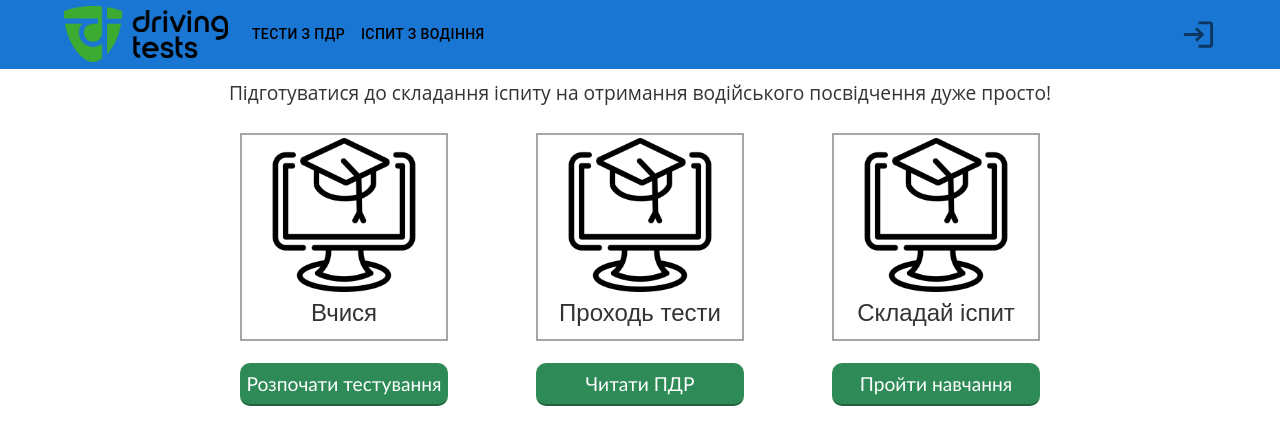
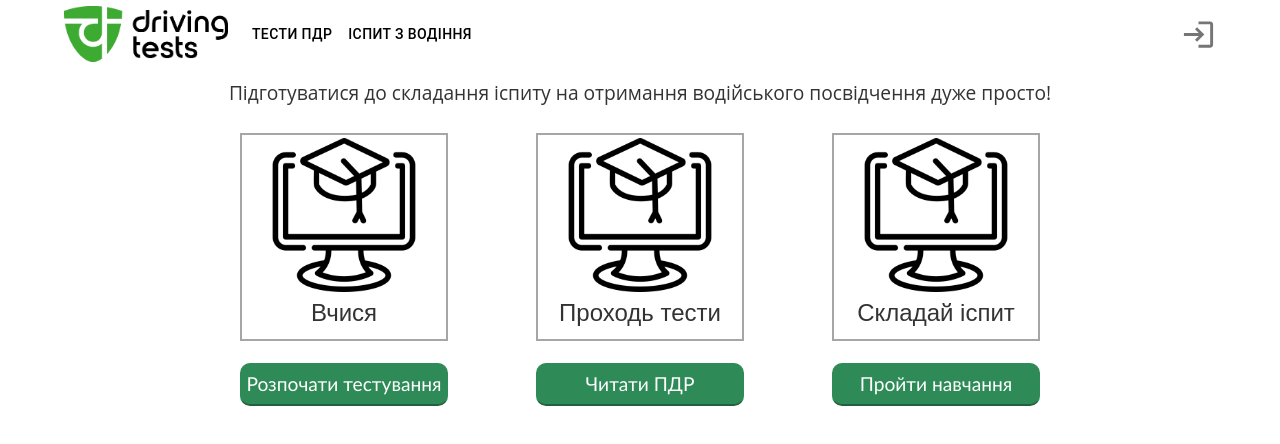
Before and after one commit to ILabiak/driverTests, a React (Create React App) app in the folder client/: page / in a window 1280 px wide. Shown: the top 444 px of the page. Built offline with nearby package versions, Linux system fonts and the light colour scheme.

Commit message:
add manual buttons

```diff
--- a/client/src/components/Layout.jsx
+++ b/client/src/components/Layout.jsx
@@ -115,11 +115,10 @@ function Layout(props) {
 
   return (
     <AppBar position="static"
-      // style={{ background: 'white' }}
+      style={{ background: 'white' }}
     >
       <Container maxWidth="lg">
         <Toolbar disableGutters>
-          {/* <AdbIcon sx={{ display: { xs: 'none', md: 'flex' }, mr: 1 }} /> */}
           <Box
             noWrap
             component="a"
@@ -131,25 +130,6 @@ function Layout(props) {
               <img src={logo} className='App-logo' alt='logo' />
             </a>
           </Box >
-
-          {/* <Typography
-              variant="h6"
-              noWrap
-              component="a"
-              href="/"
-              sx={{
-                mr: 2,
-                display: { xs: 'none', md: 'flex' },
-                fontFamily: 'monospace',
-                fontWeight: 700,
-                letterSpacing: '.3rem',
-                color: 'inherit',
-                textDecoration: 'none',
-                textAlign: 'center'
-              }}
-            >
-              Driving Tests
-            </Typography> */}
 
           <Box sx={{ flexGrow: 1, display: { xs: 'flex', md: 'none' } }}>
             <IconButton
@@ -178,14 +158,18 @@ function Layout(props) {
               onClose={handleCloseNavMenu}
               sx={{
                 display: { xs: 'block', md: 'none' },
-                // color: 'green'
               }}
             >
-              {pages.map((page) => (
-                <MenuItem key={page} onClick={handleCloseNavMenu}>
-                  <Typography textAlign="center" sx={{ color: 'black' }}>{page}</Typography>
+              <a href="/sections" style={{ textDecoration: 'none' }}>
+                <MenuItem key={'pdr-tests'}>
+                  <Typography textAlign="center" sx={{ color: 'black' }}>{'Тести ПДР'}</Typography>
                 </MenuItem>
-              ))}
+              </a>
+              <a href="/exam" style={{ textDecoration: 'none' }}>
+                <MenuItem key={'exam'}>
+                  <Typography textAlign="center" sx={{ color: 'black' }}>{'Іспит з водіння'}</Typography>
+                </MenuItem>
+              </a>
             </Menu>
           </Box>
           <Box
@@ -197,35 +181,21 @@ function Layout(props) {
               <img src={logo} className='App-logo' alt='logo' />
             </a>
           </Box >
-          {/* <AdbIcon sx={{ display: { xs: 'flex', md: 'none' }, mr: 1 }} /> */}
-          {/* <Typography
-            variant="h5"
-            noWrap
-            component="a"
-            href=""
-            sx={{
-              mr: 2,
-              display: { xs: 'flex', md: 'none' },
-              flexGrow: 1,
-              fontFamily: 'monospace',
-              fontWeight: 700,
-              letterSpacing: '.3rem',
-              color: 'inherit',
-              textDecoration: 'none',
-            }}
-          >
-            Logo
-          </Typography> */}
           <Box sx={{ flexGrow: 1, display: { xs: 'none', md: 'flex' } }}>
-            {pages.map((page) => (
-              <Button
-                key={page}
-                onClick={handleCloseNavMenu}
-                sx={{ my: 2, color: 'black', display: 'block' }}
-              >
-                {page}
-              </Button>
-            ))}
+            <Button
+              key={'pdr-tests'}
+              href='/sections'
+              sx={{ my: 2, color: 'black', display: 'block' }}
+            >
+              Тести ПДР
+            </Button>
+            <Button
+              key={'exam'}
+              href='/exam'
+              sx={{ my: 2, color: 'black', display: 'block' }}
+            >
+              Іспит з водіння
+            </Button>
           </Box>
 
           <Box sx={{ flexGrow: 0 }}>
@@ -243,12 +213,11 @@ function Layout(props) {
             ) : (
               <Tooltip title="Login">
                 <IconButton onClick={handleLoginLinkClick} sx={{ p: 0 }}>
-                <LoginIcon fontSize='large' />
+                  <LoginIcon fontSize='large' />
                 </IconButton>
               </Tooltip>
 
             )}
-
 
             <Menu
               sx={{ mt: '45px', }}
```
